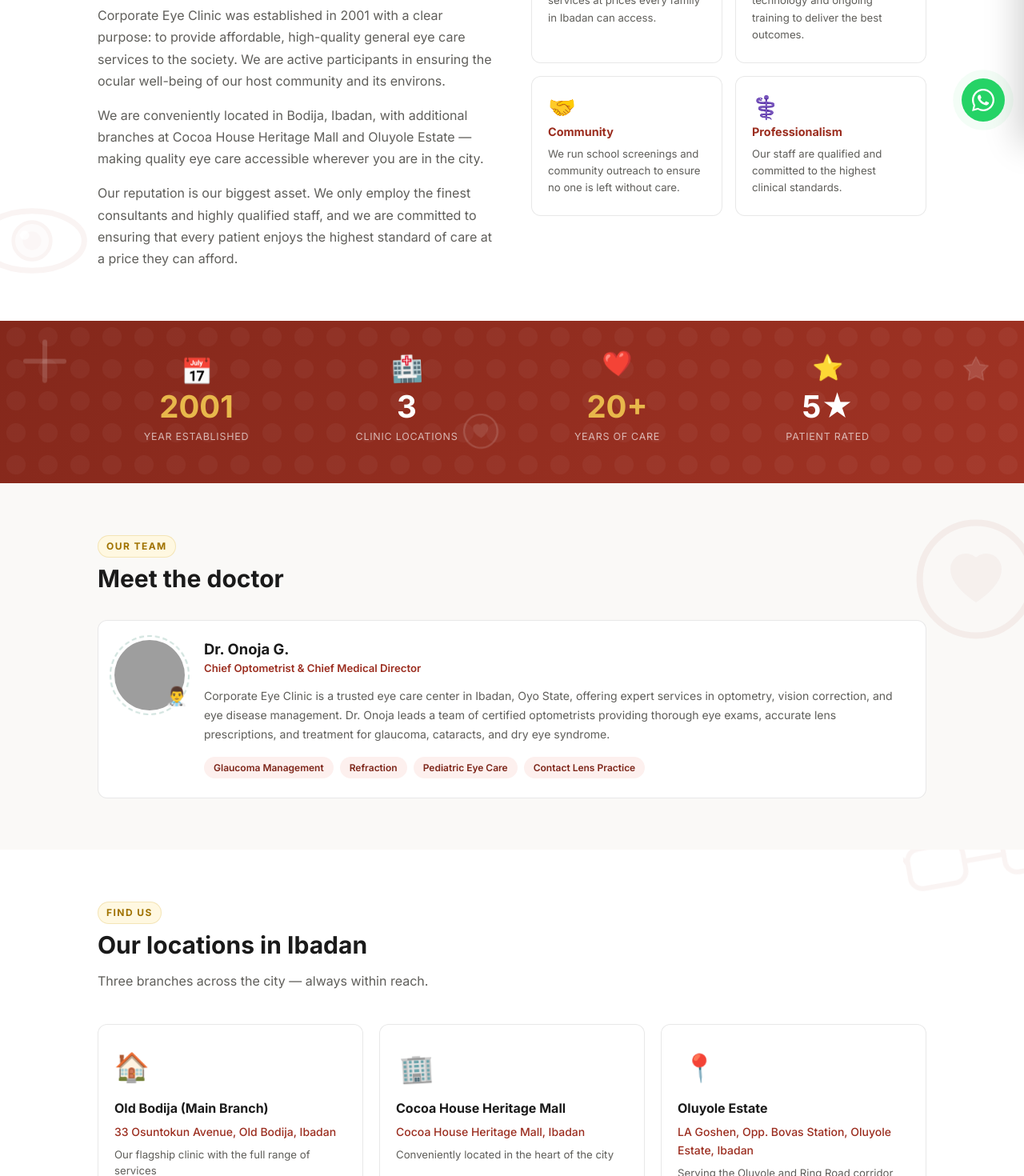
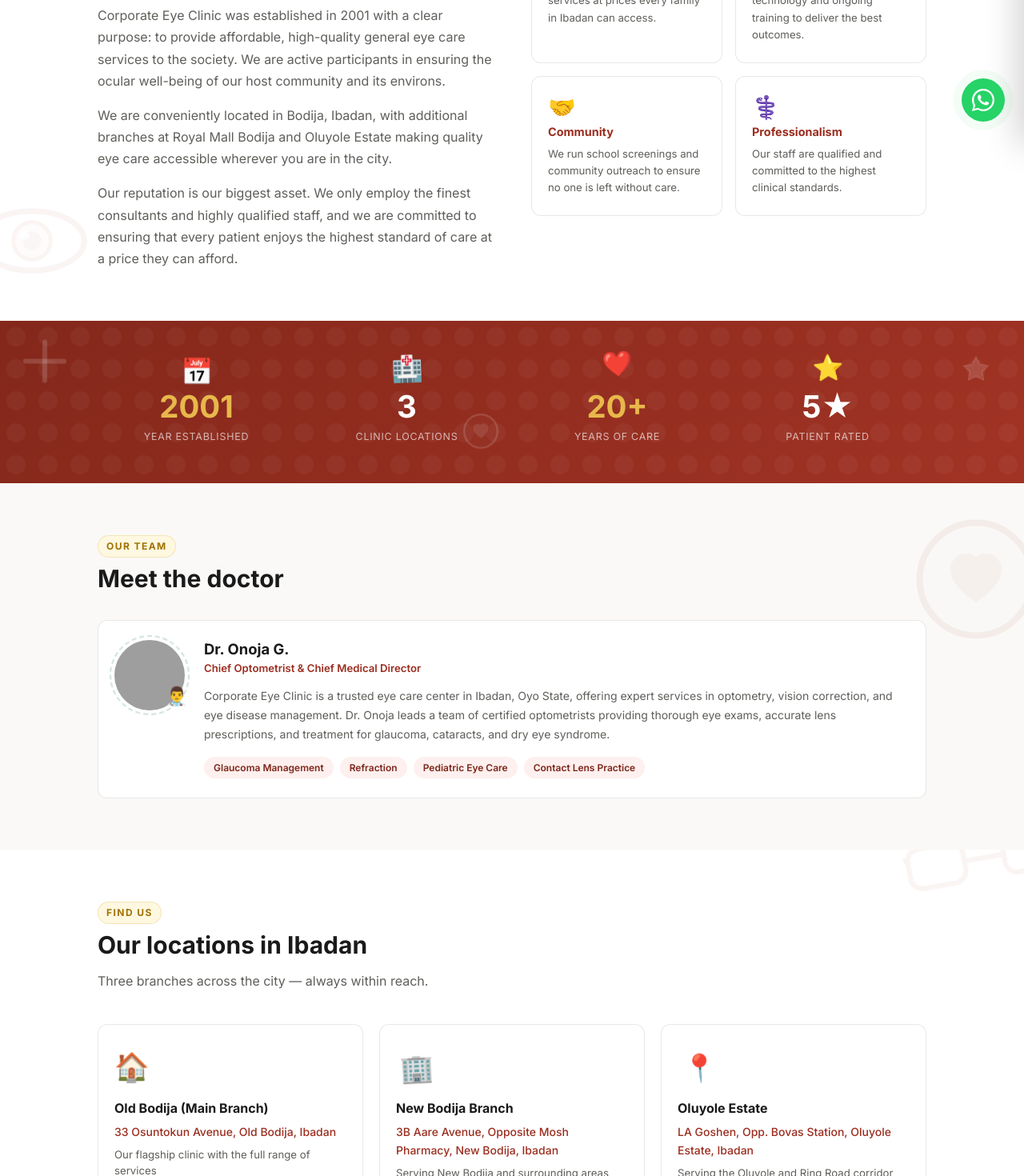
Before and after one commit to AduragbemiShobowale/Corporate-Eye-Clinic, a React (Vite) app: page /about in a window 1280 px wide. Shown: the part 620-2090 px from the top of the page at 80% size. Built offline with nearby package versions, Linux system fonts and the light colour scheme; grey boxes are pictures that could not be loaded.

Commit message:
removal of cocoa house

```diff
--- a/src/pages/AboutPage.jsx
+++ b/src/pages/AboutPage.jsx
@@ -80,7 +80,7 @@ function MissionSection() {
           </p>
           <p className="section-subtitle" style={{ marginBottom: "1rem" }}>
             We are conveniently located in Bodija, Ibadan, with additional
-            branches at Cocoa House Heritage Mall and Oluyole Estate — making
+            branches at Royal Mall Bodija and Oluyole Estate making
             quality eye care accessible wherever you are in the city.
           </p>
           <p className="section-subtitle">
@@ -251,9 +251,9 @@ function LocationsSection() {
       emoji: "🏠",
     },
     {
-      name: "Cocoa House Heritage Mall",
-      address: "Cocoa House Heritage Mall, Ibadan",
-      note: "Conveniently located in the heart of the city",
+      name: "New Bodija Branch",
+      address: "3B Aare Avenue, Opposite Mosh Pharmacy, New Bodija, Ibadan",
+      note: "Serving New Bodija and surrounding areas",
       emoji: "🏢",
     },
     {
--- a/src/pages/HomePage.jsx
+++ b/src/pages/HomePage.jsx
@@ -240,7 +240,7 @@ function WelcomeSection({ onBook }) {
           </p>
           <p className="section-subtitle">
             With branches in Bodija, New Bodija, and Oluyole Estate, expert eye
-            care is never far away — for every member of your family.
+            care is never far away for every member of your family.
           </p>
           <div className="welcome__actions">
             <button className="btn btn--primary" onClick={onBook}>
```
